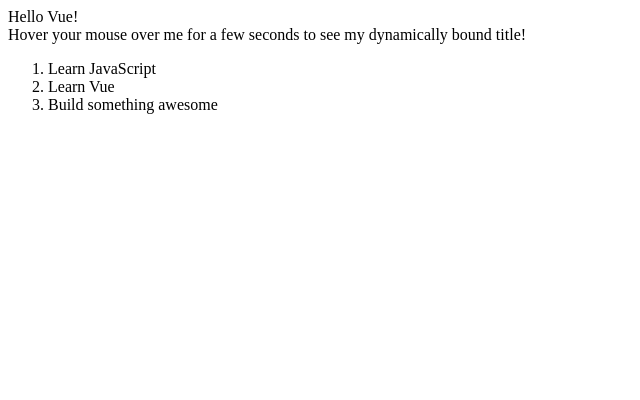
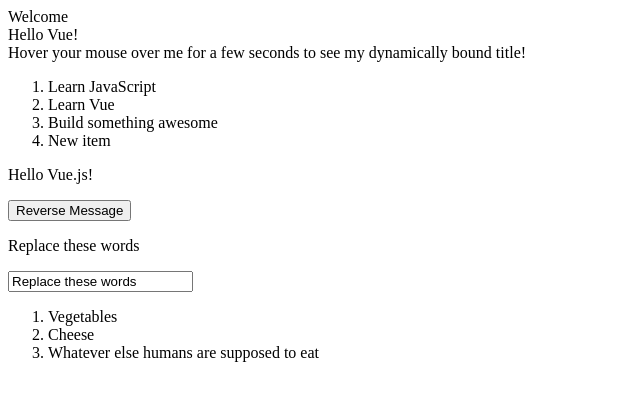
Before and after one commit to kcontreras01/vueHelloWorld, a plain HTML site: page helloWorld/index.html in a window 1280 px wide. Shown: the whole page, without its empty margins (0-640 px from the left). Drawn offline with nearby package versions, Linux system fonts and the light colour scheme.

Commit message:
composing components

```diff
--- a/helloWorld/index.html
+++ b/helloWorld/index.html
@@ -4,6 +4,19 @@
 	<title>Hello World</title>
 </head>
 <body>
+
+  <div id="nav">
+    <app-nav
+      v-for="item in navList"
+      v-bind:nav="item"
+      v-bind:key="item.id"
+    ></app-nav>
+    <app-view>
+      <app-sidebar></app-sidebar>
+      <app-content></app-content>
+    </app-view>
+  </div>
+
 
 	<div id="app">
 		{{ message }}
@@ -24,6 +37,28 @@
   		</ol>
 	</div>
 
+  <div id="app-4">
+    <p>{{ message }}</p>
+    <button v-on:click="reverseMessage">Reverse Message</button>
+  </div>
+
+  <div id="app-5">
+    <p>{{ message }}</p>
+    <input v-model="message">
+  </div>
+
+  <div id="app-6">
+   <ol>
+    <todo-item
+      v-for="item in groceryList"
+      v-bind:todo="item"
+      v-bind:key="item.id"
+    >
+    </todo-item>
+  </ol>
+  </div>
+
+
 </body>
 <script src="https://cdn.jsdelivr.net/npm/vue/dist/vue.js"></script>
 <script type="text/javascript" src="main.js"></script>
--- a/helloWorld/main.js
+++ b/helloWorld/main.js
@@ -22,3 +22,54 @@
     ]
   }
 })
+
+app3.todos.push({ text: 'New item'})
+
+var app4 = new Vue({
+  el: '#app-4',
+  data: {
+    message: 'Hello Vue.js!'
+  },
+  methods: {
+    reverseMessage: function () {
+      this.message = this.message.split('').reverse().join('')
+    }
+  }
+})
+
+var app5 = new Vue ({
+  el: '#app-5',
+  data: {
+    message: 'Replace these words'
+  }
+})
+
+Vue.component('todo-item', {
+  props: ['todo'],
+  template: '<li>{{ todo.text }}</li>'
+})
+
+var app6 = new Vue({
+  el: '#app-6',
+  data: {
+    groceryList: [
+      {id: 0, text: 'Vegetables'},
+      {id: 1, text: 'Cheese'},
+      {id: 2, text: 'Whatever else humans are supposed to eat'}
+    ]
+  }
+})
+
+Vue.component('app-nav', {
+  props: ['nav'],
+  template: '<nav>{{ nav.text }}</nav>'
+})
+
+var app = new Vue({
+  el: '#nav',
+  data: {
+    navList: [
+      { id: 0, text: 'Welcome' }
+    ]
+  }
+})
```
